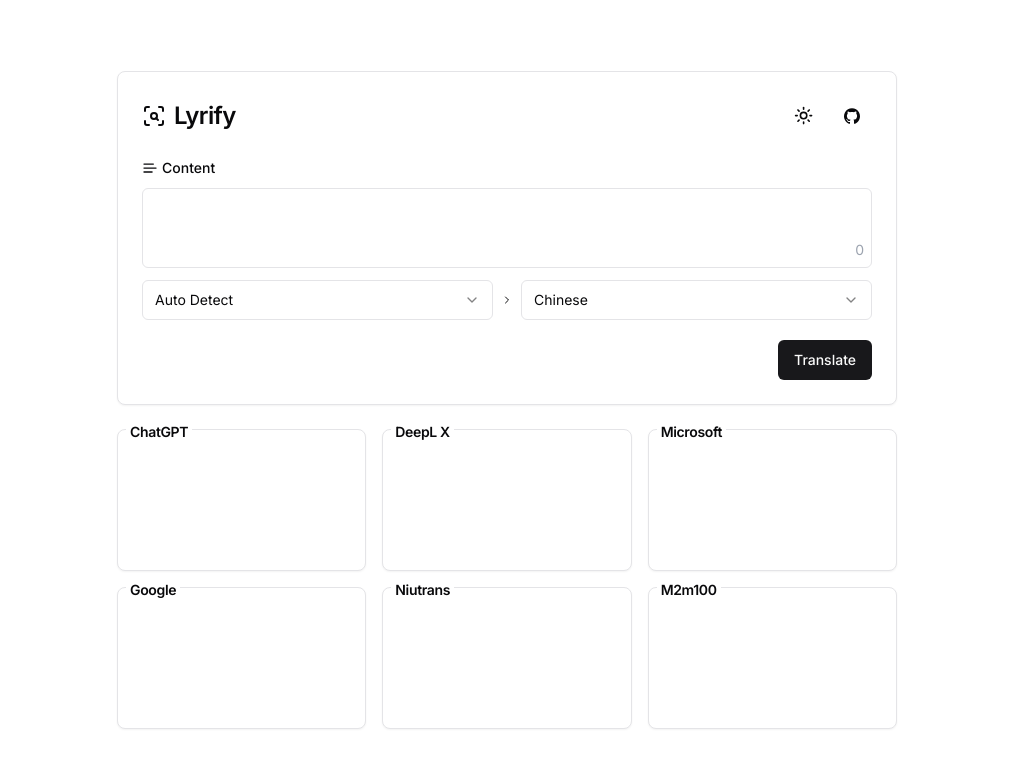
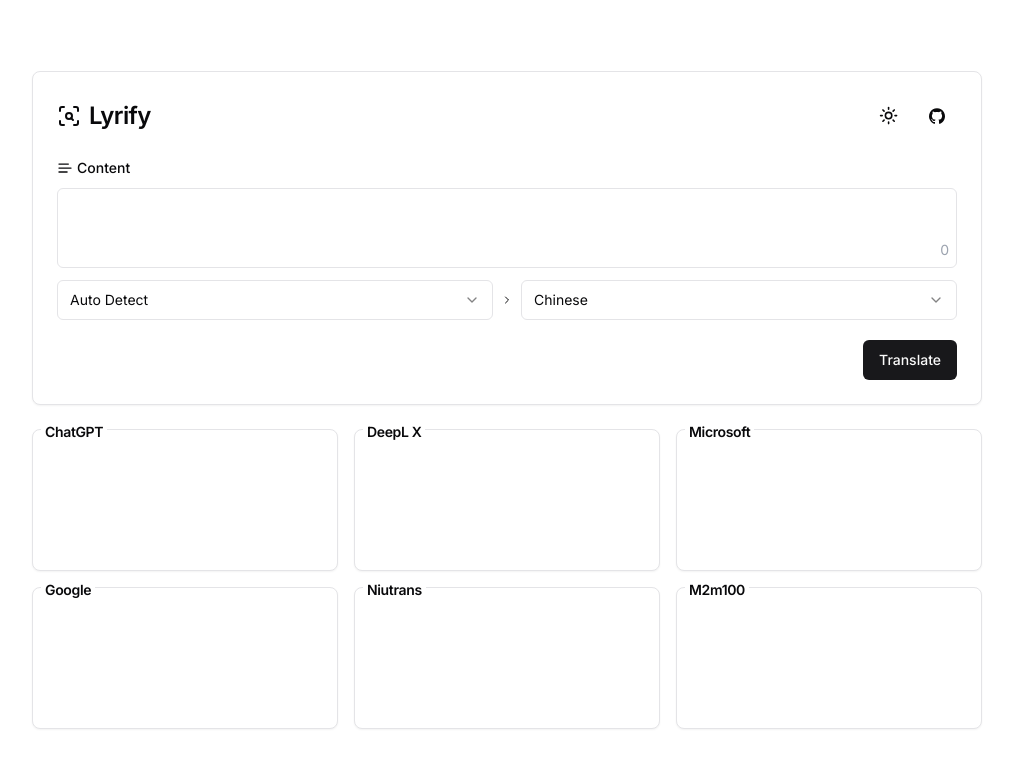
Before and after one commit to Lyrify-Cloud/Lyrify-Translator, a Next.js app: page / in a window 1280 px wide. Shown: the top 768 px of the page, without its empty margins (133-1146 px from the left). Built offline with nearby package versions, Linux system fonts and the light colour scheme.

Commit message:
update css

```diff
--- a/src/components/ResultBox.tsx
+++ b/src/components/ResultBox.tsx
@@ -82,17 +82,9 @@
     <div className={`result-container grid-cols-3 grid gap-4`}>
       <ResultBox loading={loading} name="ChatGPT" content={result.chatgpt} />
       <ResultBox loading={loading} name="DeepL X" content={result.deeplx} />
-      <ResultBox
-        loading={loading}
-        name="Microsoft"
-        content={result.microsoft}
-      />
+      <ResultBox loading={loading} name="Microsoft" content={result.microsoft} />
       <ResultBox loading={loading} name="Google" content={result.google} />
-      <ResultBox
-        loading={loading}
-        name={"Niutrans"}
-        content={result.niutrans}
-      />
+      <ResultBox loading={loading} name="Niutrans" content={result.niutrans} />
       <ResultBox loading={loading} name="M2m100" content={result.m2m100} />
     </div>
   );
--- a/src/pages/index.tsx
+++ b/src/pages/index.tsx
@@ -54,7 +54,7 @@
     <>
       <Toaster />
       <main className={cn(inter.className, "py-8 flex flex-col items-center")}>
-        <div className={`main-wrapper w-[90vw] m-auto max-w-[780px]`}>
+        <div className={`main-wrapper w-[95vw] m-auto max-w-[950px]`}>
           <Card className={`mb-6`}>
             <CardHeader>
               <CardTitle className={`flex flex-row items-center select-none`}>
--- a/src/styles/globals.css
+++ b/src/styles/globals.css
@@ -4,6 +4,7 @@
 
 @layer base {
   :root {
+    scrollbar-color: #666666 #ffffff;
     --background: 0 0% 100%;
     --background-light: 0 0% 100%;
     --background-dark: 0 0% 0%;
@@ -57,6 +58,7 @@
   }
 
   .dark {
+    scrollbar-color: #666666 #000000;
     --background: 0 0% 0%;
     --background-hover: 0 0% 7.8%;
     --background-container: 0, 0%, 7.8%, 0.8;
```
